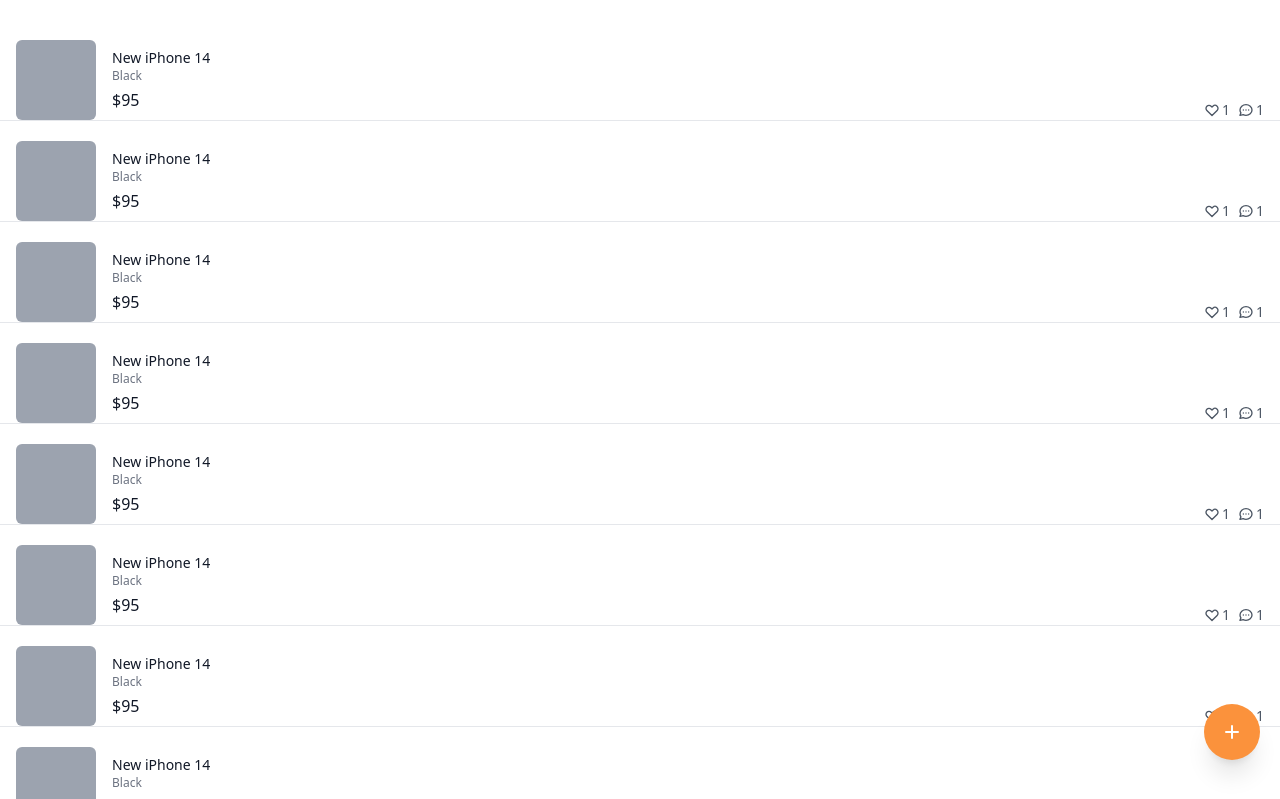
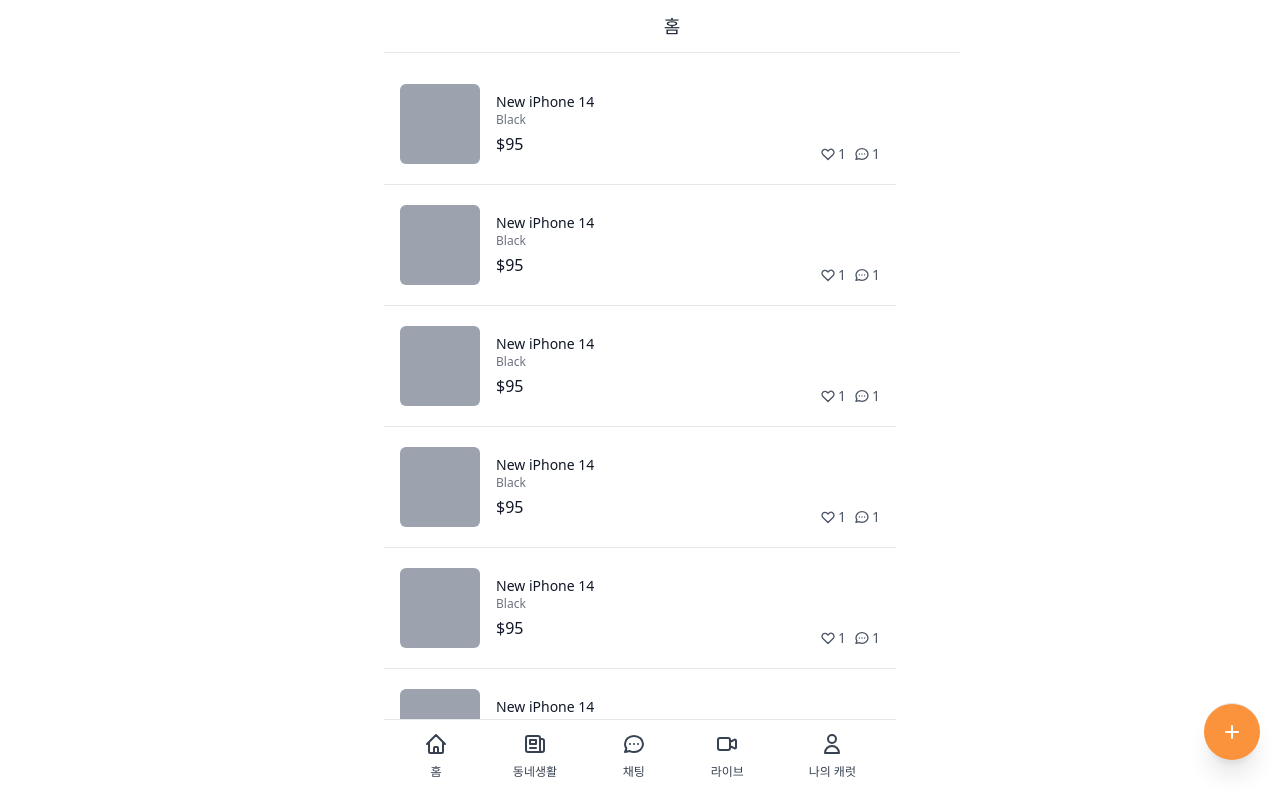
Before and after one commit to ssseok/Carrot-Market, a Next.js app: page / in a window 1280 px wide. Shown: the top 799 px of the page. Built offline with nearby package versions, Linux system fonts and the light colour scheme.

Commit message:
design: Layout UI

```diff
--- /dev/null
+++ b/components/layout.tsx
@@ -0,0 +1,152 @@
+import { cls } from "@/libs/utils";
+import Link from "next/link";
+import { useRouter } from "next/router";
+import React from "react";
+
+interface LayoutProps {
+  title?: string;
+  canGoBack?: boolean;
+  hasTabBar?: boolean;
+  children: React.ReactNode;
+}
+
+export default function Layout({
+  title,
+  canGoBack,
+  hasTabBar,
+  children,
+}: LayoutProps) {
+  const router = useRouter();
+  const onClick = () => {
+    router.back();
+  };
+  return (
+    <div>
+      <div
+        className={cls(
+          !canGoBack ? "justify-center" : "",
+          "fixed top-0 flex w-full max-w-xl items-center border-b bg-white px-10 py-3 text-lg  font-medium text-gray-800"
+        )}
+      >
+        {canGoBack ? (
+          <button onClick={onClick}>
+            <svg
+              className="h-6 w-6"
+              fill="none"
+              stroke="currentColor"
+              viewBox="0 0 24 24"
+              xmlns="http://www.w3.org/2000/svg"
+            >
+              <path
+                strokeLinecap="round"
+                strokeLinejoin="round"
+                strokeWidth="2"
+                d="M15 19l-7-7 7-7"
+              ></path>
+            </svg>
+          </button>
+        ) : null}
+        {title ? <span>{title}</span> : null}
+      </div>
+      <div className={cls("py-16", hasTabBar ? "pb-24" : "")}>{children}</div>
+      {hasTabBar ? (
+        <nav className="fixed bottom-0 flex w-full max-w-lg justify-between border-t bg-white px-10 pb-5 pt-3 text-xs text-gray-700">
+          <Link href="/" className="flex flex-col items-center space-y-2">
+            <svg
+              className="h-6 w-6"
+              fill="none"
+              stroke="currentColor"
+              viewBox="0 0 24 24"
+              xmlns="http://www.w3.org/2000/svg"
+            >
+              <path
+                strokeLinecap="round"
+                strokeLinejoin="round"
+                strokeWidth="2"
+                d="M3 12l2-2m0 0l7-7 7 7M5 10v10a1 1 0 001 1h3m10-11l2 2m-2-2v10a1 1 0 01-1 1h-3m-6 0a1 1 0 001-1v-4a1 1 0 011-1h2a1 1 0 011 1v4a1 1 0 001 1m-6 0h6"
+              ></path>
+            </svg>
+            <span>홈</span>
+          </Link>
+          <Link
+            href="/community"
+            className="flex flex-col items-center space-y-2"
+          >
+            <svg
+              className="h-6 w-6"
+              fill="none"
+              stroke="currentColor"
+              viewBox="0 0 24 24"
+              xmlns="http://www.w3.org/2000/svg"
+            >
+              <path
+                strokeLinecap="round"
+                strokeLinejoin="round"
+                strokeWidth="2"
+                d="M19 20H5a2 2 0 01-2-2V6a2 2 0 012-2h10a2 2 0 012 2v1m2 13a2 2 0 01-2-2V7m2 13a2 2 0 002-2V9a2 2 0 00-2-2h-2m-4-3H9M7 16h6M7 8h6v4H7V8z"
+              ></path>
+            </svg>
+            <span>동네생활</span>
+          </Link>
+          <Link href="/chats" className="flex flex-col items-center space-y-2">
+            <svg
+              className="h-6 w-6"
+              fill="none"
+              stroke="currentColor"
+              viewBox="0 0 24 24"
+              xmlns="http://www.w3.org/2000/svg"
+            >
+              <path
+                strokeLinecap="round"
+                strokeLinejoin="round"
+                strokeWidth="2"
+                d="M8 12h.01M12 12h.01M16 12h.01M21 12c0 4.418-4.03 8-9 8a9.863 9.863 0 01-4.255-.949L3 20l1.395-3.72C3.512 15.042 3 13.574 3 12c0-4.418 4.03-8 9-8s9 3.582 9 8z"
+              ></path>
+            </svg>
+            <span>채팅</span>
+          </Link>
+          <Link
+            href="/streams"
+            className="flex flex-col items-center space-y-2"
+          >
+            <svg
+              className="h-6 w-6"
+              fill="none"
+              stroke="currentColor"
+              viewBox="0 0 24 24"
+              xmlns="http://www.w3.org/2000/svg"
+            >
+              <path
+                strokeLinecap="round"
+                strokeLinejoin="round"
+                strokeWidth="2"
+                d="M15 10l4.553-2.276A1 1 0 0121 8.618v6.764a1 1 0 01-1.447.894L15 14M5 18h8a2 2 0 002-2V8a2 2 0 00-2-2H5a2 2 0 00-2 2v8a2 2 0 002 2z"
+              ></path>
+            </svg>
+            <span>라이브</span>
+          </Link>
+          <Link
+            href="/profile"
+            className="flex flex-col items-center space-y-2"
+          >
+            <svg
+              className="h-6 w-6"
+              fill="none"
+              stroke="currentColor"
+              viewBox="0 0 24 24"
+              xmlns="http://www.w3.org/2000/svg"
+            >
+              <path
+                strokeLinecap="round"
+                strokeLinejoin="round"
+                strokeWidth="2"
+                d="M16 7a4 4 0 11-8 0 4 4 0 018 0zM12 14a7 7 0 00-7 7h14a7 7 0 00-7-7z"
+              ></path>
+            </svg>
+            <span>나의 캐럿</span>
+          </Link>
+        </nav>
+      ) : null}
+    </div>
+  );
+}
--- /dev/null
+++ b/libs/utils.ts
@@ -0,0 +1,3 @@
+export function cls(...classnames: string[]) {
+  return classnames.join(" ");
+}
--- a/pages/_app.tsx
+++ b/pages/_app.tsx
@@ -2,7 +2,11 @@
 import type { AppProps } from "next/app";
 
 const App = ({ Component, pageProps }: AppProps) => {
-  return <Component {...pageProps} />;
+  return (
+    <div className="mx-auto w-full max-w-lg">
+      <Component {...pageProps} />
+    </div>
+  );
 };
 
 export default App;
--- a/pages/chats/index.tsx
+++ b/pages/chats/index.tsx
@@ -1,8 +1,10 @@
+import Layout from "@/components/layout";
 import type { NextPage } from "next";
 
 const Chats: NextPage = () => {
   return (
-    <div className="divide-y-[1px] py-10 ">
+    <Layout hasTabBar title="채팅">
+      <div className="divide-y-[1px] ">
         {[...Array(8)].map((_, i) => (
           <div
             key={i}
@@ -16,6 +18,7 @@
           </div>
         ))}
       </div>
+    </Layout>
   );
 };
 
--- a/pages/community/index.tsx
+++ b/pages/community/index.tsx
@@ -1,16 +1,18 @@
+import Layout from "@/components/layout";
 import type { NextPage } from "next";
 
 const Community: NextPage = () => {
   return (
-    <div className="space-y-8 py-16 px-4">
+    <Layout title="동네생활" hasTabBar>
+      <div className="space-y-8 px-4">
         {[...Array(7)].map((_, i) => (
           <div key={i} className="flex cursor-pointer flex-col items-start">
             <span className="flex items-center rounded-full bg-gray-100 px-2.5 py-0.5 text-xs font-medium text-gray-800">
               동네질문
             </span>
             <div className="mt-2 text-gray-700">
-            <span className="font-medium text-orange-500">Q.</span> What is the
-            best mandu restaurant?
+              <span className="font-medium text-orange-500">Q.</span> What is
+              the best mandu restaurant?
             </div>
             <div className="mt-5 flex w-full items-center justify-between text-xs font-medium text-gray-500">
               <span>현석</span>
@@ -71,6 +73,7 @@
           </svg>
         </button>
       </div>
+    </Layout>
   );
 };
 
--- a/pages/enter.tsx
+++ b/pages/enter.tsx
@@ -1,14 +1,12 @@
 import { useState } from "react";
 import type { NextPage } from "next";
+import { cls } from "@/libs/utils";
 
 const Enter: NextPage = () => {
   const [method, setMethod] = useState<"email" | "phone">("email");
   const onEmailClick = () => setMethod("email");
   const onPhoneClick = () => setMethod("phone");
 
-  function cls(...classnames: string[]) {
-    return classnames.join(" ");
-  }
   return (
     <div className="mt-16 px-4">
       <h3 className="text-center text-3xl font-bold">Enter to Carrot</h3>
--- a/pages/index.tsx
+++ b/pages/index.tsx
@@ -3,16 +3,18 @@
 import { Inter } from "next/font/google";
 import styles from "@/styles/Home.module.css";
 import type { NextPage } from "next";
+import Layout from "@/components/layout";
 
 const inter = Inter({ subsets: ["latin"] });
 
 const Home: NextPage = () => {
   return (
-    <div className="flex flex-col space-y-5 py-10 ">
+    <Layout title="홈" hasTabBar>
+      <div className="flex flex-col space-y-5 divide-y">
         {[...Array(10)].map((_, i) => (
           <div
             key={i}
-          className="flex cursor-pointer justify-between border-b px-4"
+            className="flex cursor-pointer justify-between px-4 pt-5"
           >
             <div className="flex space-x-4">
               <div className="h-20 w-20 rounded-md bg-gray-400" />
@@ -80,6 +82,7 @@
           </svg>
         </button>
       </div>
+    </Layout>
   );
 };
 
--- a/pages/profile/index.tsx
+++ b/pages/profile/index.tsx
@@ -1,8 +1,10 @@
+import Layout from "@/components/layout";
 import type { NextPage } from "next";
 
 const Profile: NextPage = () => {
   return (
-    <div className="py-10 px-4">
+    <Layout title="나의 캐럿" hasTabBar>
+      <div className=" px-4">
         <div className="flex items-center space-x-3">
           <div className="h-16 w-16 rounded-full bg-slate-300" />
           <div className="flex flex-col">
@@ -134,13 +136,14 @@
               Normally, both your asses would be dead as fucking fried chicken,
               but you happen to pull this shit while I&apos;m in a transitional
               period so I don&apos;t wanna kill you, I wanna help you. But I
-            can&apos;t give you this case, it don&apos;t belong to me. Besides,
-            I&apos;ve already been through too much shit this morning over this
-            case to hand it over to your dumb ass.
+              can&apos;t give you this case, it don&apos;t belong to me.
+              Besides, I&apos;ve already been through too much shit this morning
+              over this case to hand it over to your dumb ass.
             </p>
           </div>
         </div>
       </div>
+    </Layout>
   );
 };
 
--- a/pages/streams/index.tsx
+++ b/pages/streams/index.tsx
@@ -1,8 +1,10 @@
+import Layout from "@/components/layout";
 import type { NextPage } from "next";
 
 const Streams: NextPage = () => {
   return (
-    <div className="space-y-4 divide-y-[1px]  py-10">
+    <Layout hasTabBar title="라이브">
+      <div className="space-y-4 divide-y-[1px]">
         {[...Array(5)].map((_, i) => (
           <div className="px-4 pt-4" key={i}>
             <div className="aspect-video w-full rounded-md bg-slate-300" />
@@ -28,6 +30,7 @@
           </svg>
         </button>
       </div>
+    </Layout>
   );
 };
 
```
Also changed, not shown: pages/items/[id].tsx (+10 -7 lines). Lines whose indentation alone changed are shown as unchanged.
